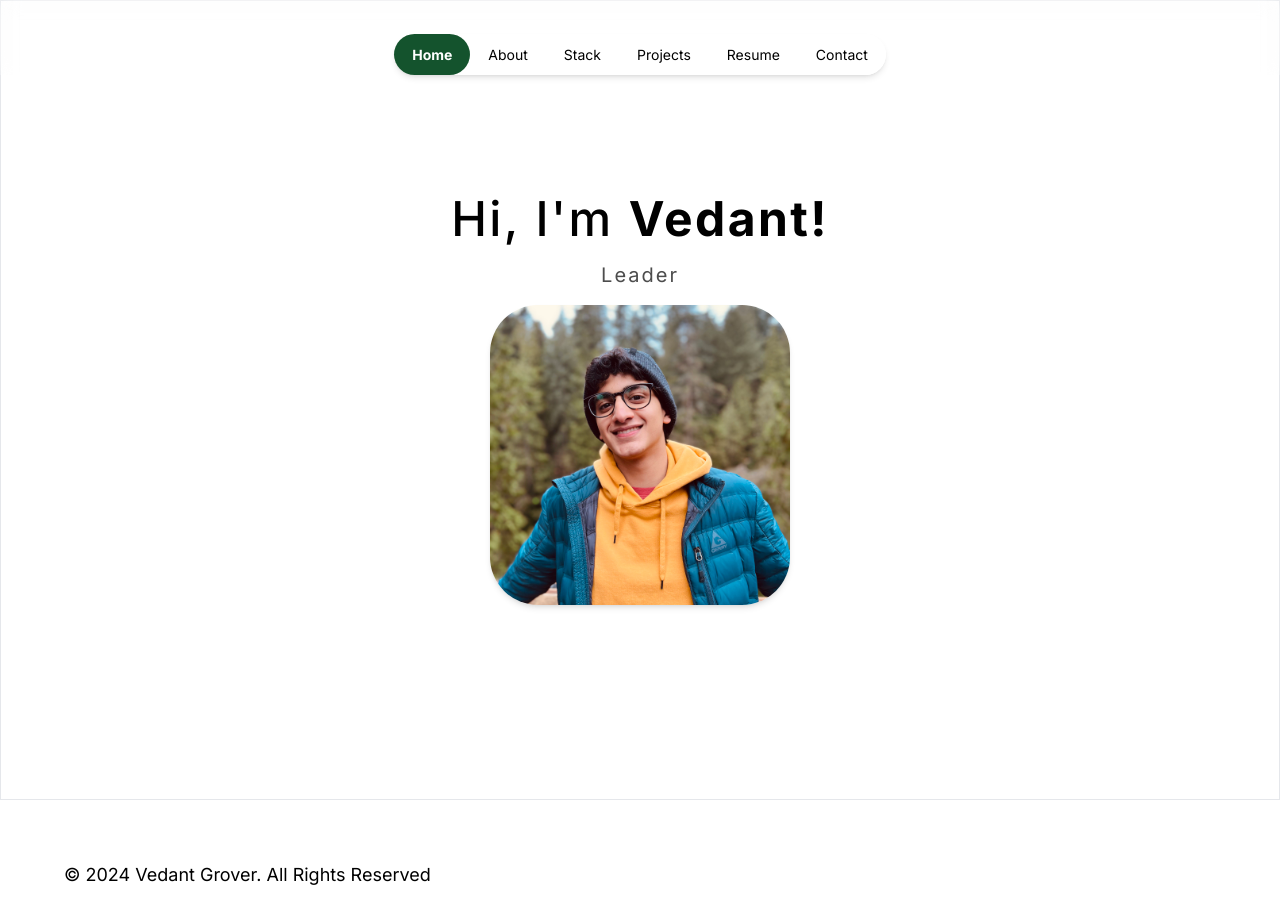
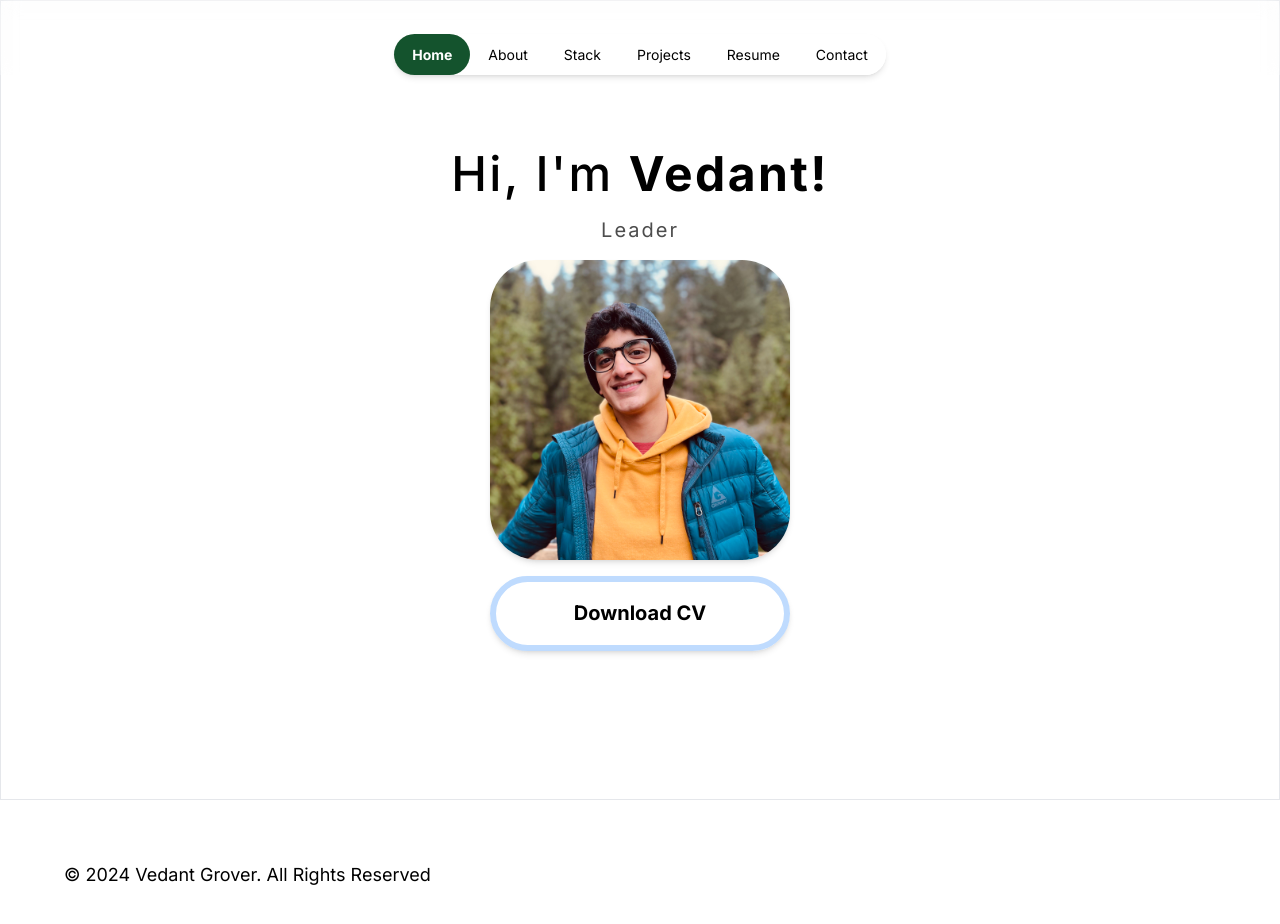
Before and after one commit to vedantgrover/VedantsPortfolio, a Next.js app: page / in a window 1280 px wide. Shown: the top 924 px of the page. Built offline with nearby package versions, Linux system fonts and the light colour scheme.

Commit message:
Adds CV download button

```diff
--- /dev/null
+++ b/app/components/DownloadCVButton.tsx
@@ -0,0 +1,23 @@
+'use client'
+
+import {memo} from "react";
+import Link from "next/link";
+import {motion} from "framer-motion";
+
+const DownloadCVButton = memo(() => {
+    return (
+        <motion.div
+            whileHover={{ translateY: -5 }}
+            className="w-[300px] h-[75px] rounded-full border-[6px] border-blue-200 flex flex-row justify-between shadow-md">
+            <Link
+                href="https://www.dropbox.com/scl/fi/z468rpz92g8j91bhaym43/VGResume.docx?rlkey=2y3iueyosq7wxt0q7m68azczy&dl=1"
+                target="_blank" className="w-full h-full flex justify-center items-center">
+                <p className="font-bold text-xl">Download CV</p>
+            </Link>
+        </motion.div>
+    )
+})
+
+DownloadCVButton.displayName = "DownloadCVButton";
+
+export default DownloadCVButton
--- a/app/components/Greeting.tsx
+++ b/app/components/Greeting.tsx
@@ -1,6 +1,7 @@
 import {memo} from "react";
 import ChangingRoleText from "@/app/components/ChangingRoleText";
 import ImageOfMe from "@/app/components/ImageOfMe";
+import DownloadCVButton from "@/app/components/DownloadCVButton";
 
 const Greeting = memo(() => {
     return (
@@ -8,6 +9,7 @@ const Greeting = memo(() => {
             <h1 className="text-5xl font-[500] tracking-wider">Hi, I&apos;m <b>Vedant!</b></h1>
             <ChangingRoleText/>
             <ImageOfMe />
+            <DownloadCVButton />
         </div>
     )
 })
```
